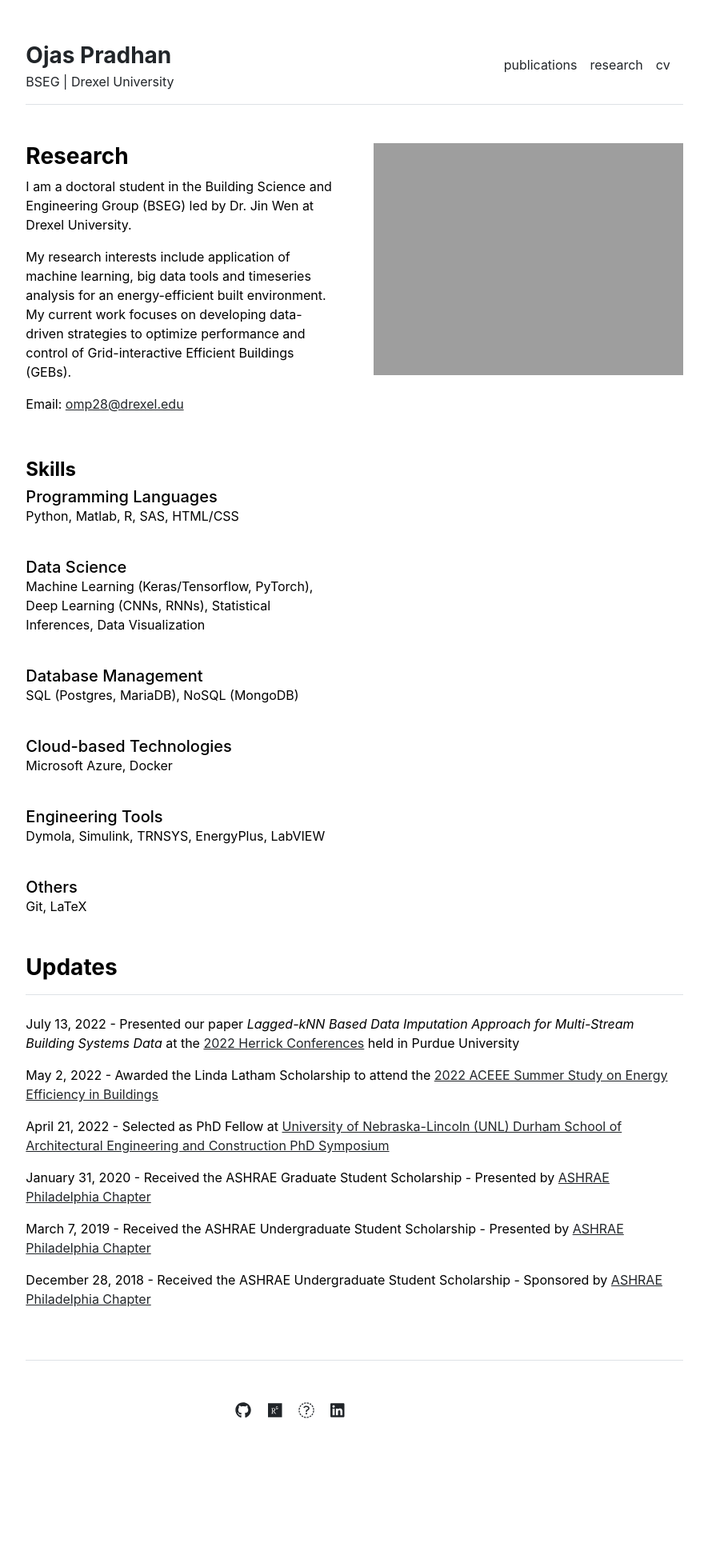
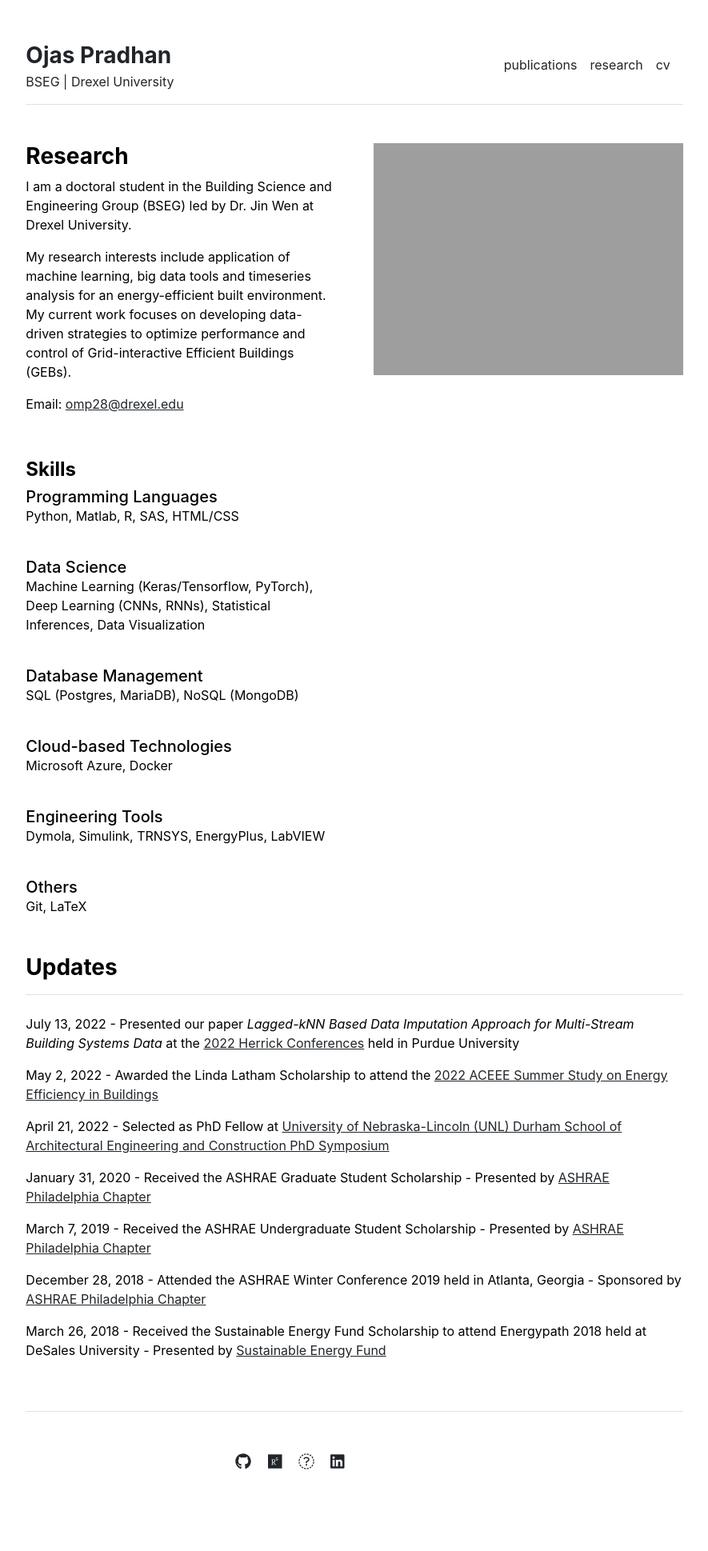
Before and after one commit to pradhanojas/pradhanojas.github.io, a Jekyll site: the page built from index.md, in a window 1280 px wide. Shown: the whole page at 80% size, without its empty margins (197-1082 px from the left). Built offline with Jekyll 4.4.1, drawn with Linux system fonts in a browser that asks for light colours; before the commit the page ends 1875 px from its top, so only the background shows below that.

Commit message:
Update home.html

```diff
--- a/_layouts/home.html
+++ b/_layouts/home.html
@@ -21,6 +21,7 @@ layout: default
     <p>April 21, 2022 - Selected as PhD Fellow at <a href = "https://engineering.unl.edu/durhamschool/phd-symposium"> University of Nebraska-Lincoln (UNL) Durham School of Architectural Engineering and Construction PhD Symposium</a></p>
     <p>January 31, 2020 - Received the ASHRAE Graduate Student Scholarship - Presented by <a href = "https://ashraephilly.org/">ASHRAE Philadelphia Chapter</a></p>
     <p>March 7, 2019 - Received the ASHRAE Undergraduate Student Scholarship - Presented by <a href = "https://ashraephilly.org/">ASHRAE Philadelphia Chapter</a></p>
-    <p>December 28, 2018 - Received the ASHRAE Undergraduate Student Scholarship - Sponsored by <a href = "https://ashraephilly.org/">ASHRAE Philadelphia Chapter</a></p>
+    <p>December 28, 2018 - Attended the ASHRAE Winter Conference 2019 held in Atlanta, Georgia - Sponsored by <a href = "https://ashraephilly.org/">ASHRAE Philadelphia Chapter</a></p>
+    <p>March 26, 2018 - Received the Sustainable Energy Fund Scholarship to attend Energypath 2018 held at DeSales University - Presented by <a href = "https://thesef.org/">Sustainable Energy Fund</a></p>
   </div>
 </div>
```
